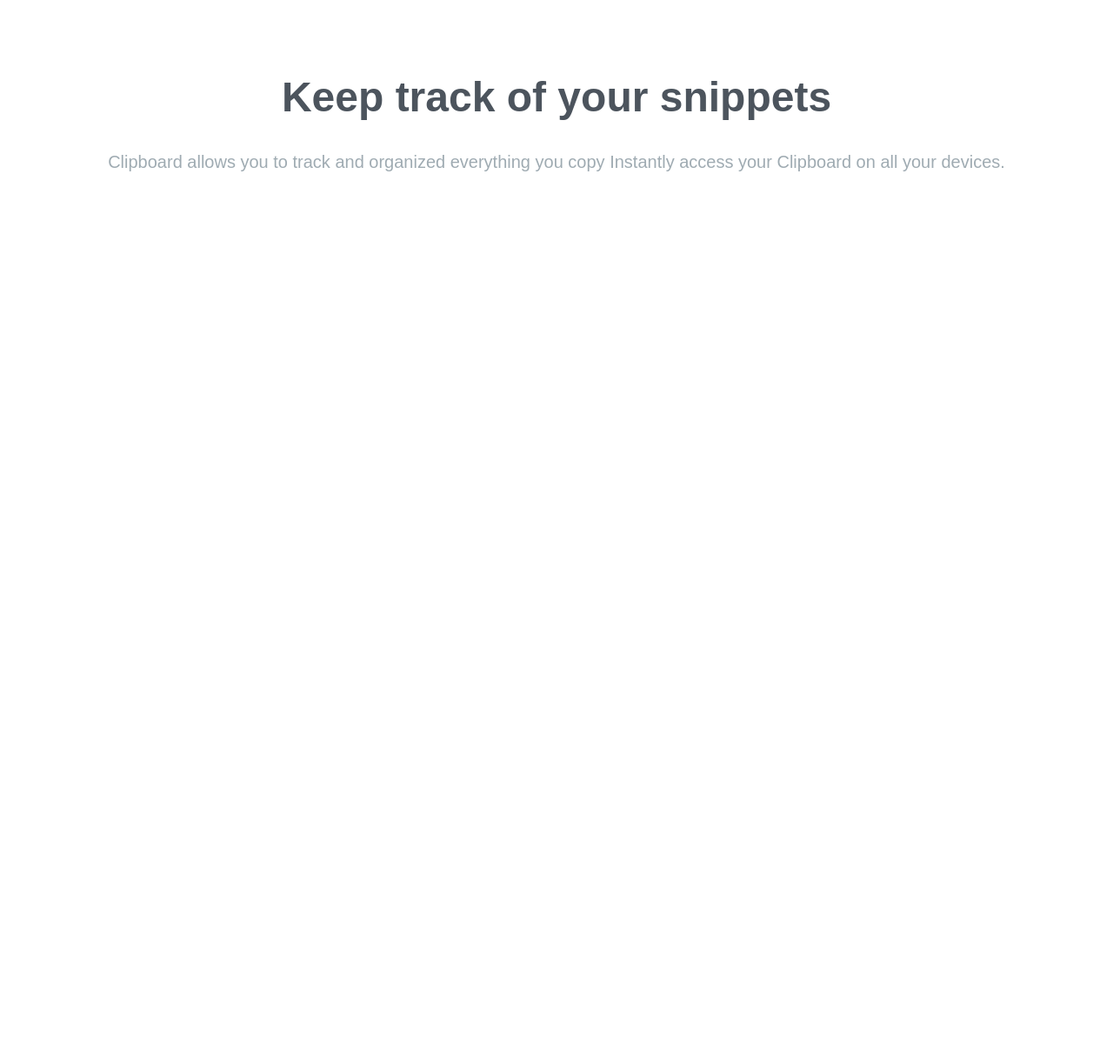
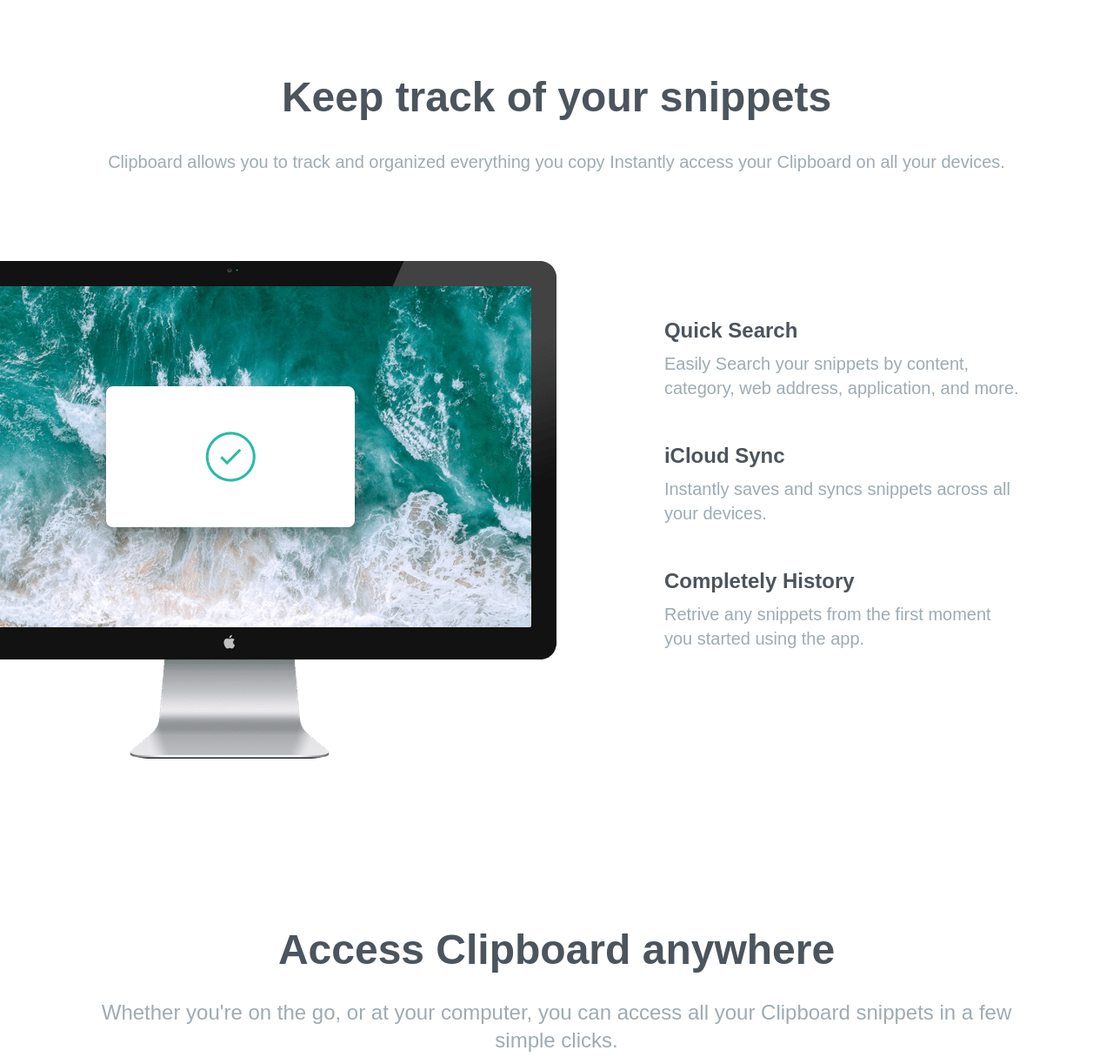
Before and after one commit to jaydev18/CLIPBORD-PROJECT-TAILWIND, a website: page index.html in a window 1280 px wide. Shown: the part 641-1856 px from the top of the page at 87% size. Before the commit the page ends 941 px from the top, so only its background shows below. Drawn offline with Linux system fonts and the light colour scheme; files whose address does not match are found by name; a web font is replaced by a local one.

Commit message:
third commit: added snippets sections, features ections and access anywhere section

```diff
--- a/index.html
+++ b/index.html
@@ -12,11 +12,11 @@
     />
     <link rel="stylesheet" href="css/style.css" />
     <link rel="stylesheet" href="input.css" />
-    <title>Simple Tailwind Started</title>
+    <title>Clipboard Website</title>
   </head>
   <body>
     <section id="hero">
-      <div class="section-container mb-40 px-10 pt-16">
+      <div class="section-container mb-40 pt-16">
         <img src="images/logo.svg" alt="" class="mx-auto my-16" />
 
         <h3>A history of everything you copy</h3>
@@ -30,15 +30,25 @@
         <div
           class="flex flex-col justify-center width-full space-y-6 text-xl text-white md:flex-row md:space-y-0 md:space-x-4"
         >
-          <a href="#" class="bg-strongCyan"> Download for iOS </a>
-          <a href="#" class="bg-lightBlue"> Download for mac </a>
+          <a
+            href="#"
+            class="p-4 px-8 rounded-full shadow-lg duration-200 hover:opacity-80 bg-strongCyan"
+          >
+            Download for iOS
+          </a>
+          <a
+            href="#"
+            class="p-4 px-8 rounded-full shadow-lg duration-200 hover:opacity-80 bg-lightBlue"
+          >
+            Download for mac
+          </a>
         </div>
       </div>
     </section>
 
     <!-- Snippets sections -->
     <section id="snippets">
-      <div class="section-container my-20 px-10">
+      <div class="section-container my-20">
         <h3>Keep track of your snippets</h3>
         <p
           class="mx-w-3xl mx-auto mb-24 text-xl leading-9 text-center text-grayishBlue"
@@ -48,5 +58,61 @@
         </p>
       </div>
     </section>
+    <!-- Features Sections -->
+    <section id="features">
+      <div class="section-container my-20">
+        <div class="relative flex flex-col md:flex-row md:space-x-32">
+          <!-- image -->
+          <div class="md:w-1/2">
+            <img
+              src="images/image-computer.png"
+              alt=""
+              class="md:absolute top-0 right-[50%]"
+            />
+          </div>
+          <!-- items containers -->
+          <div
+            class="flex flex-col mt-16 mb-24 space-y-12 text-xl md:w-1/2 md:mb-60 md:text-left md:pl-16"
+          >
+            <!-- Item -1 -->
+            <div>
+              <h5>Quick Search</h5>
+              <p class="item-paragraph">
+                Easily Search your snippets by content, category, web address,
+                application, and more.
+              </p>
+            </div>
+            <!-- Item-2 -->
+            <div>
+              <h5>iCloud Sync</h5>
+              <p class="item-paragraph">
+                Instantly saves and syncs snippets across all your devices.
+              </p>
+            </div>
+            <!-- Item-3 -->
+            <div>
+              <h5>Completely History</h5>
+              <p class="item-paragraph">
+                Retrive any snippets from the first moment you started using the
+                app.
+              </p>
+            </div>
+          </div>
+        </div>
+      </div>
+    </section>
+
+    <!-- Access Anywhere Section -->
+    <section id="access">
+      <div class="section-container my-20">
+        <h3>Access Clipboard anywhere</h3>
+        <p class="mx-w-2xl mb-10 text-2xl text-grayishBlue">
+          Whether you're on the go, or at your computer, you can access all your
+          Clipboard snippets in a few simple clicks.
+        </p>
+
+        <img src="images/image-devices.png" alt="" class="mx-auto" />
+      </div>
+    </section>
   </body>
 </html>
--- a/input.css
+++ b/input.css
@@ -6,20 +6,19 @@
   h3 {
     @apply mb-8 text-4xl font-bold text-darkGrayishBlue md:text-5xl;
   }
-  a {
-    @apply p-4 px-8 rounded-full shadow-lg duration-200 hover:opacity-80;
+  h5 {
+    @apply mb-2 text-2xl font-bold text-darkGrayishBlue;
   }
 }
 
 .section-container {
-  @apply max-w-6xl mx-auto text-center;
+  @apply max-w-6xl mx-auto text-center px-10;
 }
-.button-container {
-  @apply flex flex-col justify-center width-full space-y-6 text-xl text-white md:flex-row md:space-y-0 md:space-x-4;
+.item-paragraph {
+  @apply max-w-md text-grayishBlue;
 }
-
 body {
-  background-image: url("../CLIPBORD/images/bg-header-desktop.png");
+  background-image: url("images/bg-header-desktop.png");
   background-repeat: no-repeat;
   background-size: contain;
 }
```
Also changed, not shown: css/style.css.
